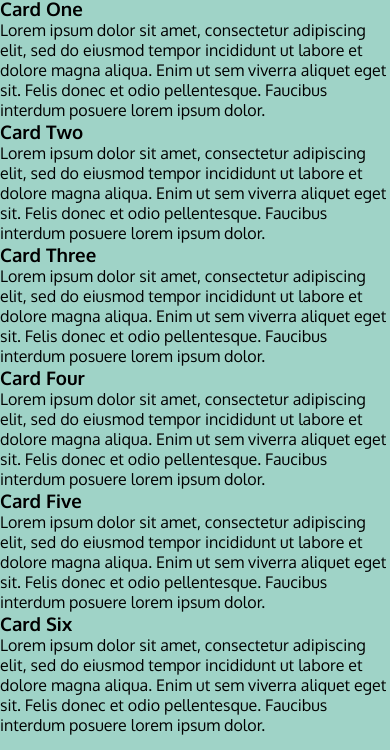
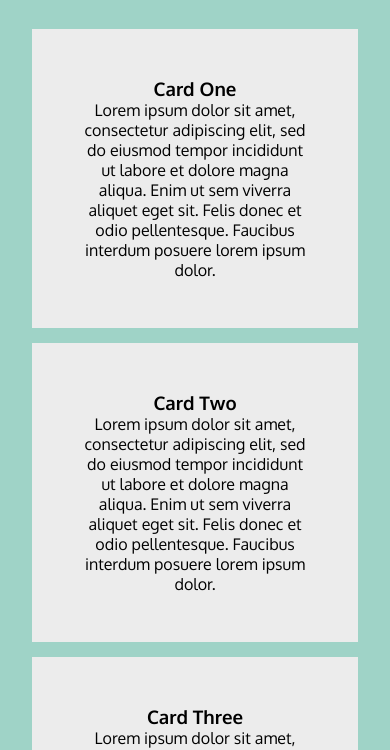
Before and after one commit to kogerhj/library, a plain HTML site: page index.html in a window 390 px wide. Shown: the part 93-843 px from the top of the page. Drawn offline with Linux system fonts and the light colour scheme.

Commit message:
Add grid properties to .article-container and use auto-fit to create a responsive column of cards

```diff
--- a/style.css
+++ b/style.css
@@ -71,3 +71,17 @@ ul > li {
     background-color: white;
     transform: scale(1.05);
 }
+
+/*Bookshelf*/
+.article-container {
+    padding: 2rem;
+    display: grid;
+    gap: 15px;
+    grid-template-columns: repeat(auto-fit, minmax(300px, 2fr));
+}
+
+.card {
+    padding: 3rem;
+    background-color:#ececec;
+    text-align: center;
+}
```
